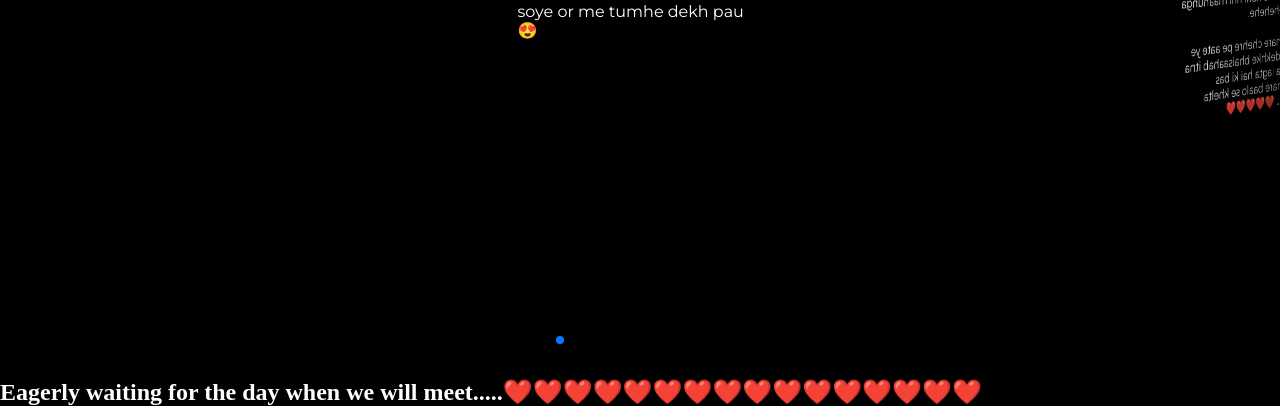
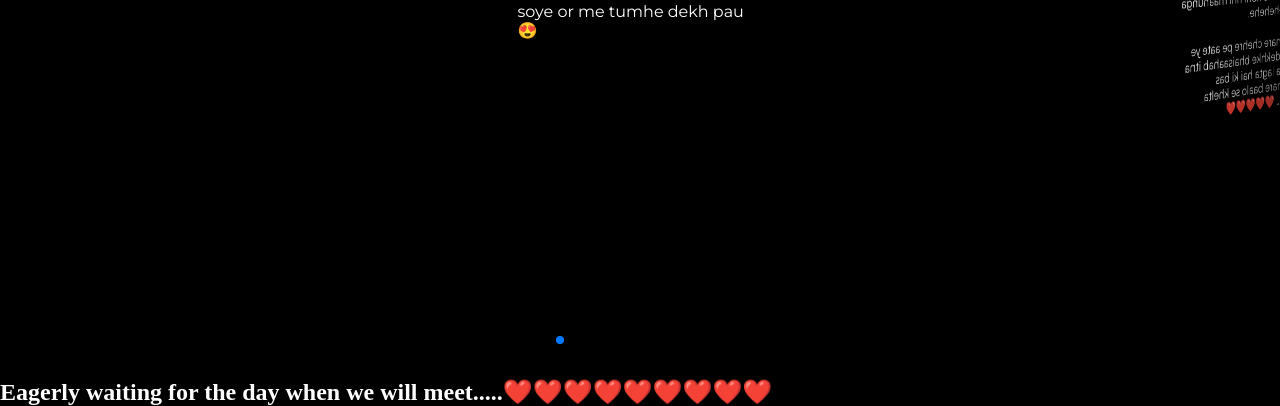
Before and after one commit to DeepPurohit/18_days_remaining, a plain HTML site: page home.html in a window 1280 px wide. Shown: the part 631-1037 px from the top of the page. Drawn offline with nearby package versions, Linux system fonts and the light colour scheme.

Commit message:
Update home.html

```diff
--- a/home.html
+++ b/home.html
@@ -119,11 +119,10 @@
                 <div class="swiper-button-prev swiper-button-white"></div>
             </div>
 
-            <div>
                 <h2>
-                    Eagerly waiting for the day when we will meet.....❤️️❤️️❤️️❤️️❤️️❤️️❤️️❤️️❤️️❤️️❤️️❤️️❤️️❤️️❤️️❤️️
+                    Eagerly waiting for the day when we will meet.....❤️️❤️️❤️️❤️️❤️️❤️️❤️️❤️️❤️️
                 </h2>
-            </div>
+
     <script src="https://unpkg.com/swiper/js/swiper.min.js"></script>
 
     <script>
```
